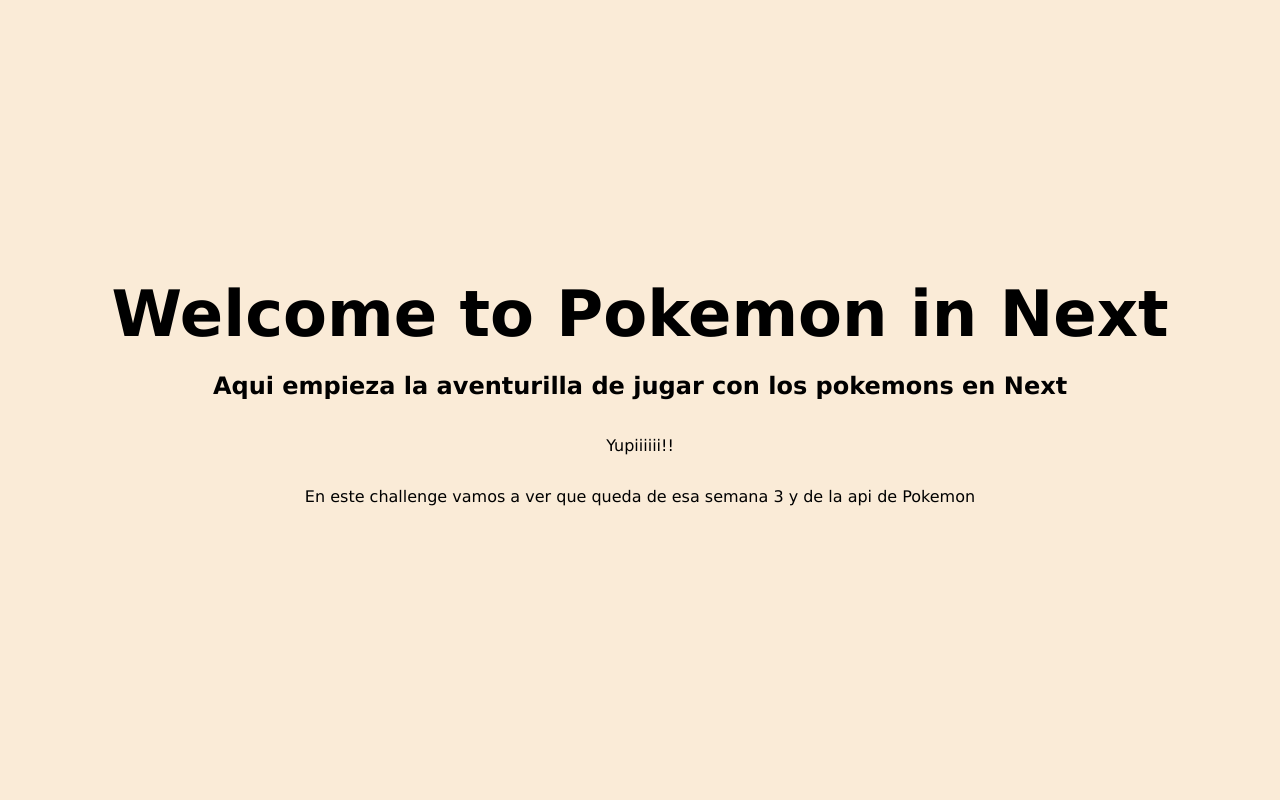
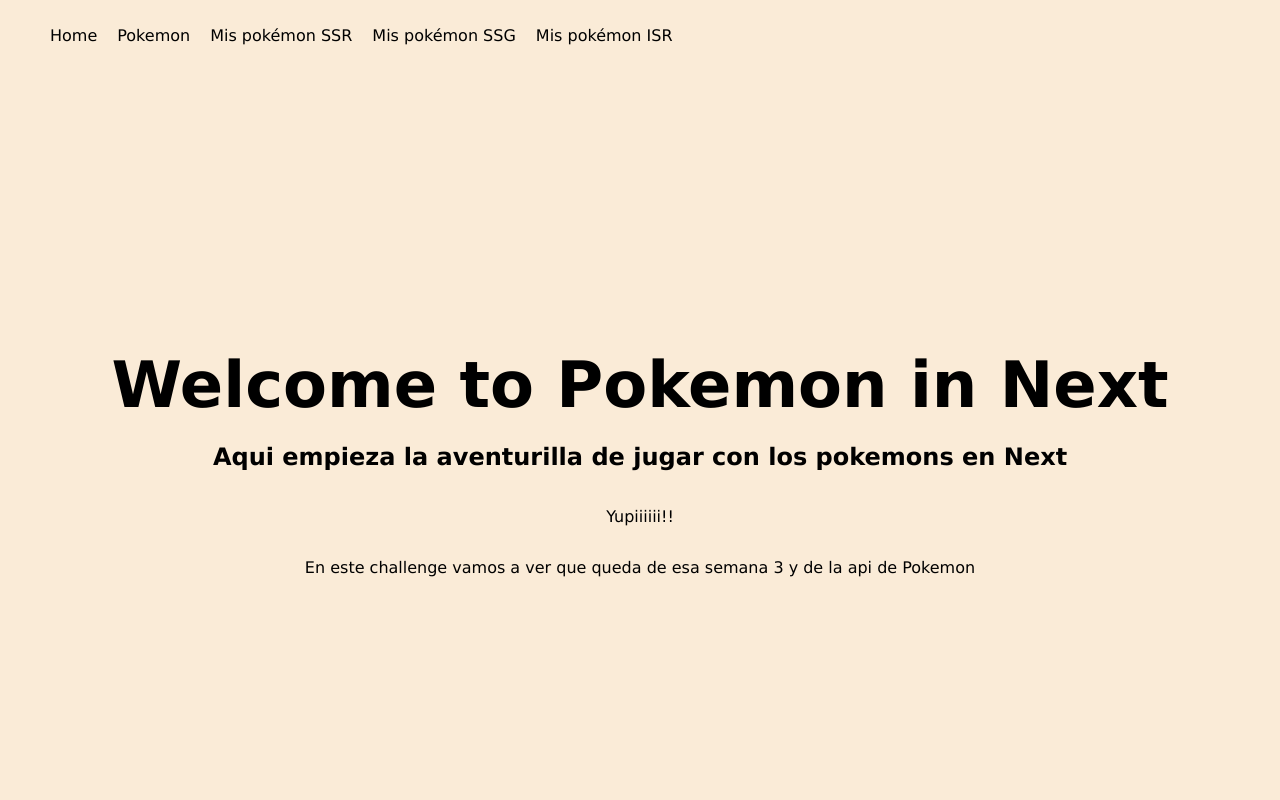
Before and after one commit to lallunavermella/202201-W8CH1-Back-silvia-martinez, a Next.js app: page / in a window 1280 px wide. Shown: the top 800 px of the page. Built offline with nearby package versions, Linux system fonts and the light colour scheme.

Commit message:
Created navigation and add in Layout

```diff
--- /dev/null
+++ b/components/Layout/Layout.js
@@ -0,0 +1,10 @@
+import Navigation from "../Navigation/Navigation";
+
+export const Layout = ({ children }) => {
+  return (
+    <>
+      <Navigation />
+      {children}
+    </>
+  );
+};
--- /dev/null
+++ b/components/Navigation/Navigation.js
@@ -0,0 +1,27 @@
+import Link from "next/link";
+
+const Navigation = () => {
+  return (
+    <>
+      <ul>
+        <li>
+          <Link href={"/"}>Home</Link>
+        </li>
+        <li>
+          <Link href={"/pokemon"}>Pokemon</Link>
+        </li>
+        <li>
+          <Link href={"/pokemonSSR"}>Mis pokémon SSR</Link>
+        </li>
+        <li>
+          <Link href={"/pokemonSSG"}>Mis pokémon SSG</Link>
+        </li>
+        <li>
+          <Link href={"/pokemonISR"}>Mis pokémon ISR</Link>
+        </li>
+      </ul>
+    </>
+  );
+};
+
+export default Navigation;
--- a/pages/_app.js
+++ b/pages/_app.js
@@ -1,7 +1,12 @@
-import '../styles/globals.css'
+import { Layout } from "../components/Layout/Layout";
+import "../styles/globals.css";
 
 function MyApp({ Component, pageProps }) {
-  return <Component {...pageProps} />
+  return (
+    <Layout>
+      <Component {...pageProps} />
+    </Layout>
+  );
 }
 
-export default MyApp
+export default MyApp;
--- a/styles/globals.css
+++ b/styles/globals.css
@@ -12,6 +12,14 @@
   text-decoration: none;
 }
 
+ul {
+  list-style: none;
+  display: flex;
+}
+li {
+  margin: 10px;
+}
+
 * {
   box-sizing: border-box;
 }
```
Also changed, not shown: components/Pokemon/Pokemon.js (added), pages/pokemon/index.js (added).
